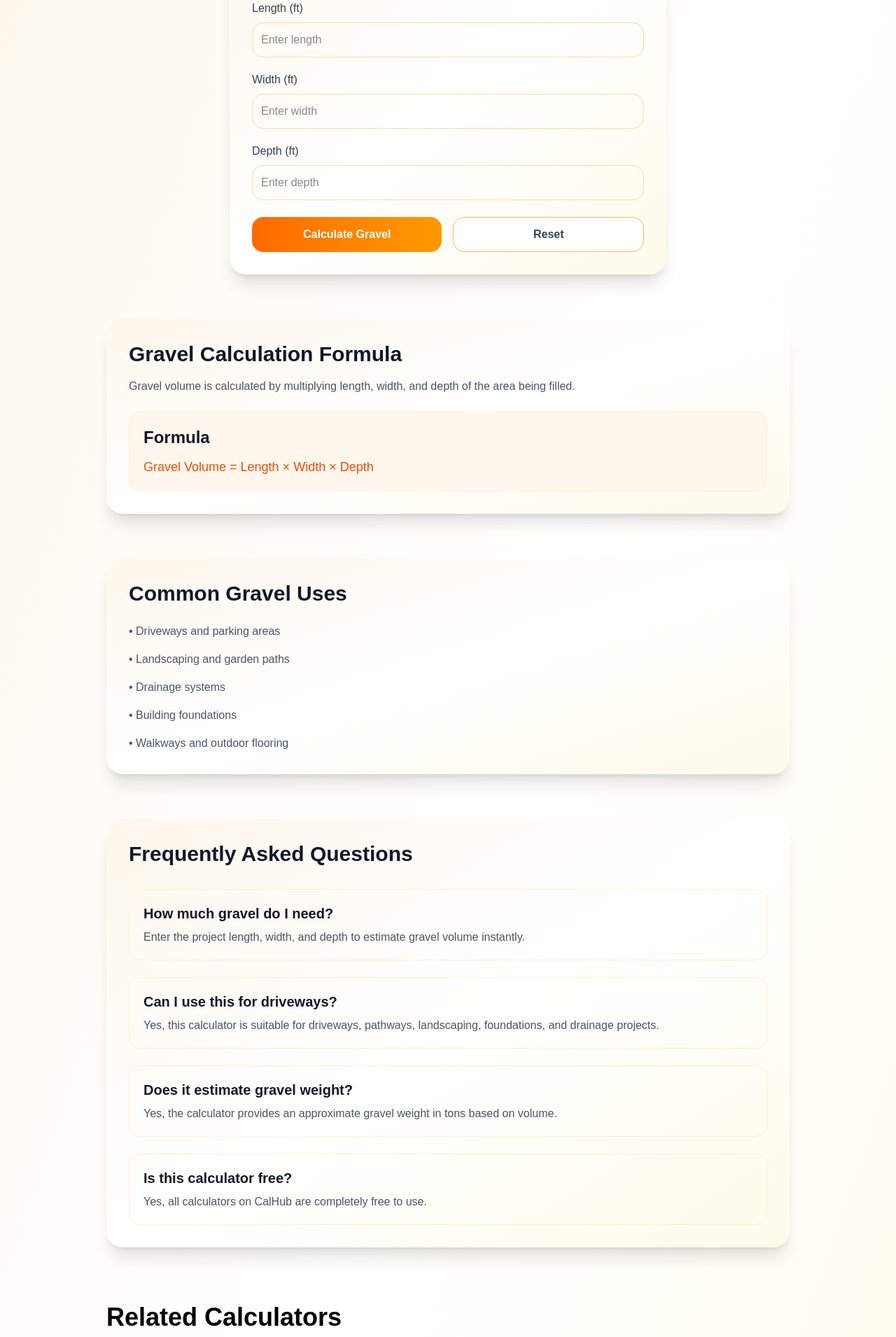
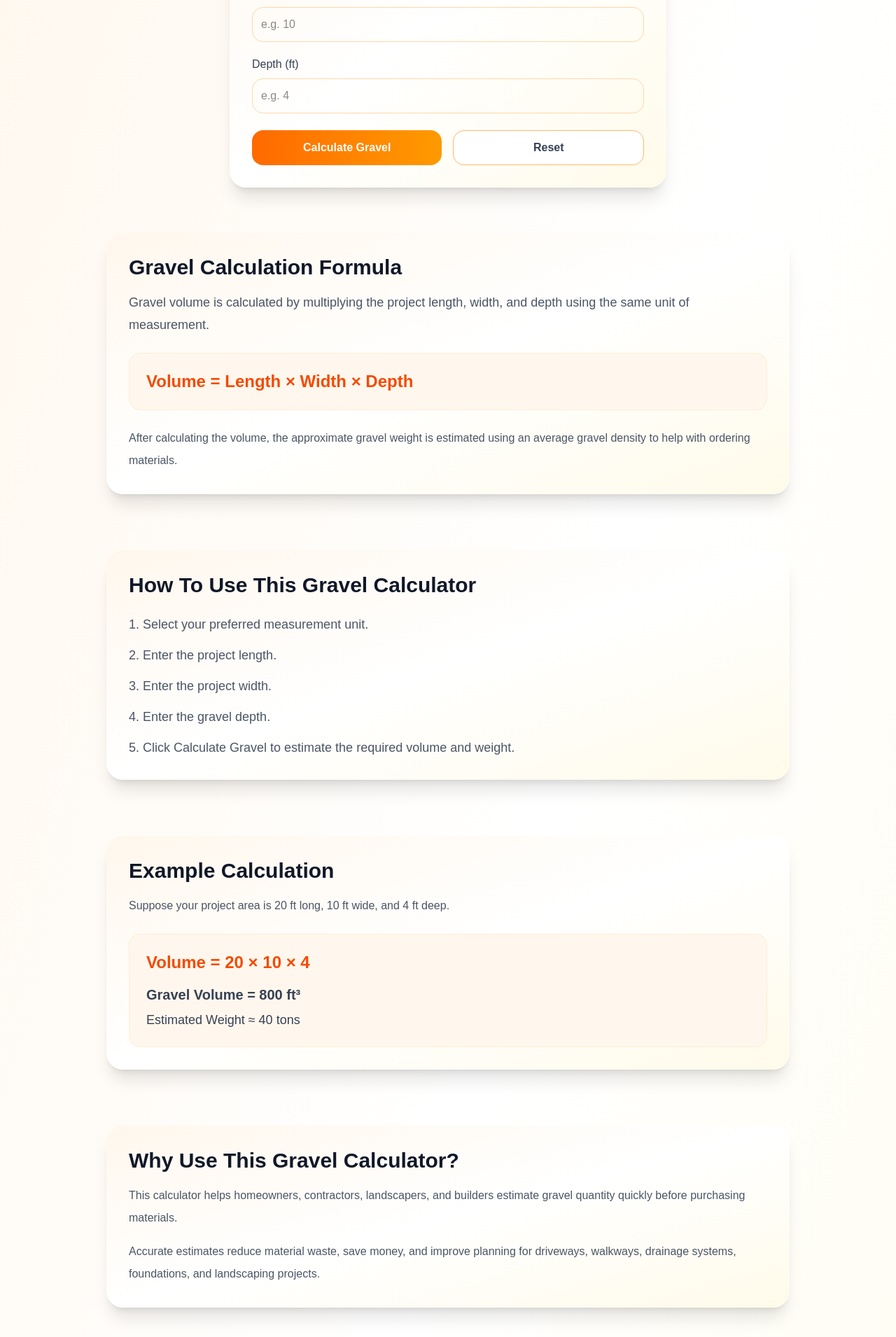
Before and after one commit to payadav142-rgb/calhub, a Next.js app: page /gravel-calculator in a window 1280 px wide. Shown: the part 550-2460 px from the top of the page at 70% size. Built offline with nearby package versions, Linux system fonts and the light colour scheme.

Commit message:
Add gravel calculator with SEO metadata and UI improvements

```diff
--- a/app/gravel-calculator/GravelCalculatorClient.tsx
+++ b/app/gravel-calculator/GravelCalculatorClient.tsx
@@ -29,92 +29,44 @@ export default function GravelCalculatorClient() {
   const [resultUnit, setResultUnit] =
     useState("");
 
-  const convertToFeet = (
-    value: number
-  ) => {
-    switch (unit) {
-      case "m":
-        return value * 3.28084;
-
-      case "cm":
-        return value * 0.0328084;
-
-      case "yd":
-        return value * 3;
-
-      default:
-        return value;
-    }
-  };
-
   const calculateGravel = () => {
     if (
       !length ||
       !width ||
       !depth
-    ) {
+    )
       return;
-    }
 
-    const lengthFt =
-      convertToFeet(
-        parseFloat(length)
-      );
+    const l = parseFloat(length);
+    const w = parseFloat(width);
+    const d = parseFloat(depth);
 
-    const widthFt =
-      convertToFeet(
-        parseFloat(width)
-      );
+    if (
+      isNaN(l) ||
+      isNaN(w) ||
+      isNaN(d) ||
+      l <= 0 ||
+      w <= 0 ||
+      d <= 0
+    )
+      return;
 
-    const depthFt =
-      convertToFeet(
-        parseFloat(depth)
-      );
+    const volume =
+      l * w * d;
 
-    const volumeFt =
-      lengthFt *
-      widthFt *
-      depthFt;
-
-    let finalVolume =
-      volumeFt;
-
-    let volumeUnit =
-      "ft³";
-
-    if (unit === "m") {
-      finalVolume =
-        volumeFt * 0.0283168;
-
-      volumeUnit = "m³";
-    }
-
-    if (unit === "cm") {
-      finalVolume =
-        volumeFt * 28316.8;
-
-      volumeUnit = "cm³";
-    }
-
-    if (unit === "yd") {
-      finalVolume =
-        volumeFt / 27;
-
-      volumeUnit = "yd³";
-    }
-
-    const estimatedTons =
-      volumeFt * 0.05;
-
-    setResult(finalVolume);
+    setResult(volume);
 
     setResultUnit(
-      volumeUnit
+      unit === "ft"
+        ? "ft³"
+        : unit === "m"
+        ? "m³"
+        : unit === "cm"
+        ? "cm³"
+        : "yd³"
     );
 
-    setTons(
-      estimatedTons
-    );
+    setTons(volume * 0.05);
   };
 
   const resetCalculator = () => {
@@ -131,9 +83,8 @@ export default function GravelCalculatorClient() {
     if (
       result === null ||
       tons === null
-    ) {
+    )
       return;
-    }
 
     const doc = new jsPDF();
 
@@ -184,7 +135,7 @@ export default function GravelCalculatorClient() {
     doc.text(
       "Generated by CalHub.in",
       20,
-      120
+      110
     );
 
     doc.save(
@@ -199,26 +150,23 @@ export default function GravelCalculatorClient() {
       <section className="mx-auto max-w-2xl px-6 py-16">
         <div className="text-center">
           <h1 className="text-4xl font-bold text-gray-900 md:text-5xl">
-            Gravel Calculator for
-            Driveways, Landscaping &
-            Construction
+            Gravel Calculator
           </h1>
 
           <p className="mt-4 text-lg text-gray-600">
-            Calculate gravel volume,
-            material quantity, and
-            estimated weight instantly
-            for driveways, pathways,
+            Calculate gravel volume
+            and estimated weight for
+            driveways, landscaping,
             foundations, drainage,
-            landscaping, and
-            construction projects.
+            and construction projects.
           </p>
         </div>
 
-        <div className="mt-10 rounded-3xl bg-gradient-to-br from-orange-50 via-white to-amber-50 p-8 shadow-xl transition-all duration-300 hover:shadow-2xl">
-                    <div className="mb-5">
+        <div className="mt-10 rounded-3xl bg-gradient-to-br from-orange-50 via-white to-amber-50 p-8 shadow-xl">
+                    {/* UNIT */}
+          <div className="mb-5">
             <label className="mb-2 block font-medium text-gray-700">
-              Unit
+              Measurement Unit
             </label>
 
             <select
@@ -228,7 +176,7 @@ export default function GravelCalculatorClient() {
                   e.target.value
                 )
               }
-              className="w-full rounded-2xl border border-orange-200 p-3 outline-none focus:border-orange-500 focus:ring-4 focus:ring-orange-100"
+              className="w-full rounded-2xl border border-orange-200 p-3 outline-none transition focus:border-orange-500 focus:ring-4 focus:ring-orange-100"
             >
               <option value="ft">
                 Feet (ft)
@@ -248,6 +196,7 @@ export default function GravelCalculatorClient() {
             </select>
           </div>
 
+          {/* LENGTH */}
           <div className="mb-5">
             <label className="mb-2 block font-medium text-gray-700">
               Length ({unit})
@@ -262,11 +211,16 @@ export default function GravelCalculatorClient() {
                   e.target.value
                 )
               }
+              onKeyDown={(e) =>
+                e.key === "Enter" &&
+                calculateGravel()
+              }
+              placeholder="e.g. 20"
               className="w-full rounded-2xl border border-orange-200 p-3 outline-none transition focus:border-orange-500 focus:ring-4 focus:ring-orange-100"
-              placeholder="Enter length"
             />
           </div>
 
+          {/* WIDTH */}
           <div className="mb-5">
             <label className="mb-2 block font-medium text-gray-700">
               Width ({unit})
@@ -281,11 +235,16 @@ export default function GravelCalculatorClient() {
                   e.target.value
                 )
               }
+              onKeyDown={(e) =>
+                e.key === "Enter" &&
+                calculateGravel()
+              }
+              placeholder="e.g. 10"
               className="w-full rounded-2xl border border-orange-200 p-3 outline-none transition focus:border-orange-500 focus:ring-4 focus:ring-orange-100"
-              placeholder="Enter width"
             />
           </div>
 
+          {/* DEPTH */}
           <div className="mb-6">
             <label className="mb-2 block font-medium text-gray-700">
               Depth ({unit})
@@ -300,11 +259,16 @@ export default function GravelCalculatorClient() {
                   e.target.value
                 )
               }
+              onKeyDown={(e) =>
+                e.key === "Enter" &&
+                calculateGravel()
+              }
+              placeholder="e.g. 4"
               className="w-full rounded-2xl border border-orange-200 p-3 outline-none transition focus:border-orange-500 focus:ring-4 focus:ring-orange-100"
-              placeholder="Enter depth"
             />
           </div>
 
+          {/* BUTTONS */}
           <div className="flex gap-4">
             <button
               onClick={
@@ -325,21 +289,20 @@ export default function GravelCalculatorClient() {
             </button>
           </div>
 
+          {/* RESULT */}
           {result !== null &&
             tons !== null && (
               <div className="mt-6 rounded-2xl bg-gradient-to-br from-orange-50 via-white to-amber-50 p-5 shadow-inner">
                 <h2 className="text-2xl font-bold text-gray-900">
-                  Gravel Volume:
-                  {" "}
+                  Gravel Volume:{" "}
                   {result.toFixed(
                     2
                   )}{" "}
                   {resultUnit}
                 </h2>
 
-                <p className="mt-3 text-lg text-gray-700">
-                  Estimated Weight:
-                  {" "}
+                <p className="mt-3 text-lg font-semibold text-gray-700">
+                  Estimated Weight:{" "}
                   {tons.toFixed(
                     2
                   )}{" "}
@@ -347,13 +310,11 @@ export default function GravelCalculatorClient() {
                 </p>
 
                 <p className="mt-3 text-gray-600">
-                  This estimate helps
-                  determine gravel
-                  quantity required for
-                  driveways, pathways,
-                  drainage systems,
-                  landscaping, and
-                  foundation projects.
+                  Estimate gravel
+                  quantity for driveways,
+                  landscaping, drainage,
+                  foundations, and other
+                  construction projects.
                 </p>
 
                 <button
@@ -368,86 +329,155 @@ export default function GravelCalculatorClient() {
             )}
         </div>
       </section>
-
-      <section className="mx-auto max-w-5xl px-6 pb-16">
-        <div className="rounded-3xl bg-gradient-to-br from-orange-50 via-white to-amber-50 p-8 shadow-xl">
+            {/* FORMULA */}
+      <section className="mx-auto max-w-5xl px-6 pb-20">
+        <div className="rounded-3xl bg-gradient-to-br from-orange-50 via-white to-amber-50 p-8 shadow-xl transition-all duration-300 hover:shadow-2xl">
           <h2 className="text-3xl font-bold text-gray-900">
             Gravel Calculation Formula
           </h2>
 
-          <p className="mt-4 text-gray-600">
-            Gravel volume is calculated
-            by multiplying length,
-            width, and depth of the
-            area being filled.
+          <p className="mt-4 text-lg leading-8 text-gray-600">
+            Gravel volume is calculated by
+            multiplying the project
+            length, width, and depth
+            using the same unit of
+            measurement.
           </p>
 
-          <div className="mt-6 rounded-2xl border border-orange-100 bg-orange-50 p-5">
-            <h3 className="text-2xl font-semibold text-gray-900">
-              Formula
-            </h3>
+          <div className="mt-6 rounded-2xl border border-orange-100 bg-orange-50 p-6">
+            <p className="text-2xl font-bold text-orange-600">
+              Volume = Length × Width ×
+              Depth
+            </p>
+          </div>
 
-            <p className="mt-3 text-lg font-medium text-orange-600">
-              Gravel Volume =
-              Length × Width × Depth
+          <p className="mt-6 leading-8 text-gray-600">
+            After calculating the
+            volume, the approximate
+            gravel weight is estimated
+            using an average gravel
+            density to help with
+            ordering materials.
+          </p>
+        </div>
+      </section>
+
+      {/* HOW TO USE */}
+      <section className="mx-auto max-w-5xl px-6 pb-20">
+        <div className="rounded-3xl bg-gradient-to-br from-orange-50 via-white to-amber-50 p-8 shadow-xl transition-all duration-300 hover:shadow-2xl">
+          <h2 className="text-3xl font-bold text-gray-900">
+            How To Use This Gravel
+            Calculator
+          </h2>
+
+          <div className="mt-6 space-y-4 text-lg text-gray-600">
+            <p>
+              1. Select your preferred
+              measurement unit.
+            </p>
+
+            <p>
+              2. Enter the project
+              length.
+            </p>
+
+            <p>
+              3. Enter the project
+              width.
+            </p>
+
+            <p>
+              4. Enter the gravel
+              depth.
+            </p>
+
+            <p>
+              5. Click Calculate Gravel
+              to estimate the required
+              volume and weight.
             </p>
           </div>
         </div>
       </section>
 
-      <section className="mx-auto max-w-5xl px-6 pb-16">
-        <div className="rounded-3xl bg-gradient-to-br from-orange-50 via-white to-amber-50 p-8 shadow-xl">
+      {/* EXAMPLE */}
+      <section className="mx-auto max-w-5xl px-6 pb-20">
+        <div className="rounded-3xl bg-gradient-to-br from-orange-50 via-white to-amber-50 p-8 shadow-xl transition-all duration-300 hover:shadow-2xl">
           <h2 className="text-3xl font-bold text-gray-900">
-            Common Gravel Uses
+            Example Calculation
           </h2>
 
-          <div className="mt-6 space-y-4 text-gray-600">
-            <p>
-              • Driveways and parking
-              areas
+          <p className="mt-4 leading-8 text-gray-600">
+            Suppose your project area
+            is 20 ft long, 10 ft wide,
+            and 4 ft deep.
+          </p>
+
+          <div className="mt-6 rounded-2xl border border-orange-100 bg-orange-50 p-6">
+            <p className="text-2xl font-bold text-orange-600">
+              Volume = 20 × 10 × 4
             </p>
 
-            <p>
-              • Landscaping and garden
-              paths
+            <p className="mt-4 text-xl font-semibold text-gray-700">
+              Gravel Volume = 800 ft³
             </p>
 
-            <p>
-              • Drainage systems
-            </p>
-
-            <p>
-              • Building foundations
-            </p>
-
-            <p>
-              • Walkways and outdoor
-              flooring
+            <p className="mt-2 text-lg text-gray-700">
+              Estimated Weight ≈ 40
+              tons
             </p>
           </div>
         </div>
       </section>
+            {/* WHY USE */}
+      <section className="mx-auto max-w-5xl px-6 pb-20">
+        <div className="rounded-3xl bg-gradient-to-br from-orange-50 via-white to-amber-50 p-8 shadow-xl transition-all duration-300 hover:shadow-2xl">
+          <h2 className="text-3xl font-bold text-gray-900">
+            Why Use This Gravel
+            Calculator?
+          </h2>
 
+          <p className="mt-4 leading-8 text-gray-600">
+            This calculator helps
+            homeowners, contractors,
+            landscapers, and builders
+            estimate gravel quantity
+            quickly before purchasing
+            materials.
+          </p>
+
+          <p className="mt-4 leading-8 text-gray-600">
+            Accurate estimates reduce
+            material waste, save money,
+            and improve planning for
+            driveways, walkways,
+            drainage systems,
+            foundations, and
+            landscaping projects.
+          </p>
+        </div>
+      </section>
+
+      {/* FAQ */}
       <section className="mx-auto max-w-5xl px-6 pb-20">
-        <div className="rounded-3xl bg-gradient-to-br from-orange-50 via-white to-amber-50 p-8 shadow-xl">
+        <div className="rounded-3xl bg-gradient-to-br from-orange-50 via-white to-amber-50 p-8 shadow-xl transition-all duration-300 hover:shadow-2xl">
           <h2 className="text-3xl font-bold text-gray-900">
             Frequently Asked Questions
           </h2>
 
           <div className="mt-8 space-y-6">
-
             <div className="rounded-2xl border border-orange-100 p-5">
               <h3 className="text-xl font-semibold text-gray-900">
-                How much gravel do I
-                need?
+                What is a gravel
+                calculator?
               </h3>
 
               <p className="mt-2 text-gray-600">
-                Enter the project
-                length, width, and
-                depth to estimate
-                gravel volume
-                instantly.
+                A gravel calculator
+                estimates the amount of
+                gravel required based on
+                the length, width, and
+                depth of an area.
               </p>
             </div>
 
@@ -458,11 +488,11 @@ export default function GravelCalculatorClient() {
               </h3>
 
               <p className="mt-2 text-gray-600">
-                Yes, this calculator is
-                suitable for driveways,
-                pathways, landscaping,
-                foundations, and
-                drainage projects.
+                Yes. It is suitable for
+                driveways, walkways,
+                patios, landscaping,
+                drainage systems, and
+                foundation projects.
               </p>
             </div>
 
@@ -473,10 +503,11 @@ export default function GravelCalculatorClient() {
               </h3>
 
               <p className="mt-2 text-gray-600">
-                Yes, the calculator
+                Yes. The calculator
                 provides an approximate
-                gravel weight in tons
-                based on volume.
+                gravel weight in tons to
+                help with material
+                planning.
               </p>
             </div>
 
@@ -487,12 +518,12 @@ export default function GravelCalculatorClient() {
               </h3>
 
               <p className="mt-2 text-gray-600">
-                Yes, all calculators on
+                Yes. All calculators on
                 CalHub are completely
-                free to use.
+                free to use without any
+                registration.
               </p>
             </div>
-
           </div>
         </div>
       </section>
```
Also changed, not shown: app/gravel-calculator/page.tsx (+6 -11 lines).
